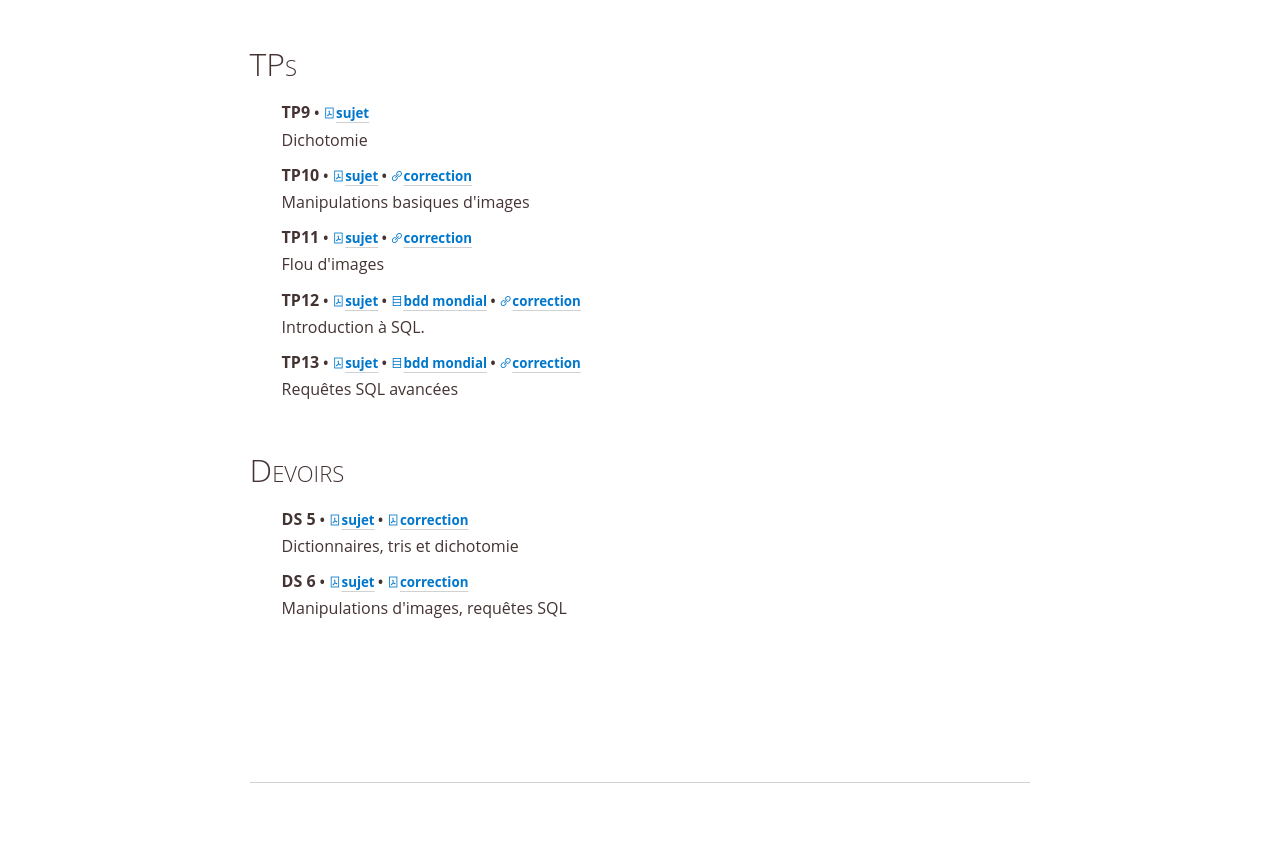
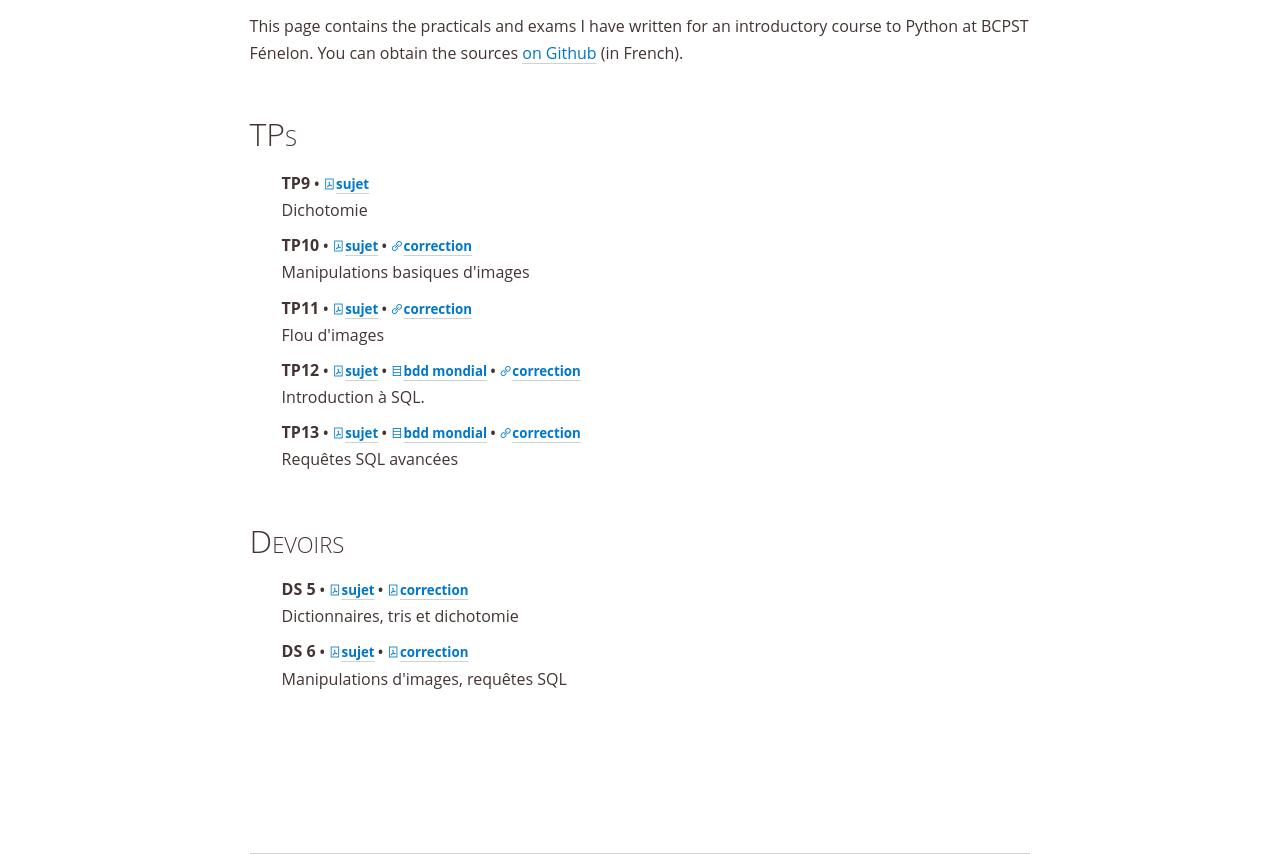
Before and after one commit to gbelouze/gbelouze, a plain HTML site: page docs/tps.html in a window 1280 px wide. Shown: the part 59-913 px from the top of the page. Before the commit the page ends 842 px from the top, so only its background shows below. Drawn offline with nearby package versions, Linux system fonts and the light colour scheme.

Commit message:
Don't link to TPs source in homepage

```diff
--- a/docs/tps.html
+++ b/docs/tps.html
@@ -45,6 +45,13 @@
       </nav>
     </header>
     <main>
+      This page contains the practicals and exams I have written for an
+      introductory course to Python at BCPST Fénelon. You can obtain the sources
+      <a
+        href="https://github.com/gbelouze/bcpst-cs-practicals/"
+        >on Github</a
+      >
+      (in French).
       <h2>TPs</h2>
       <dl>
         <dt>
```
Also changed, not shown: docs/index.html (+3 -7 lines).
